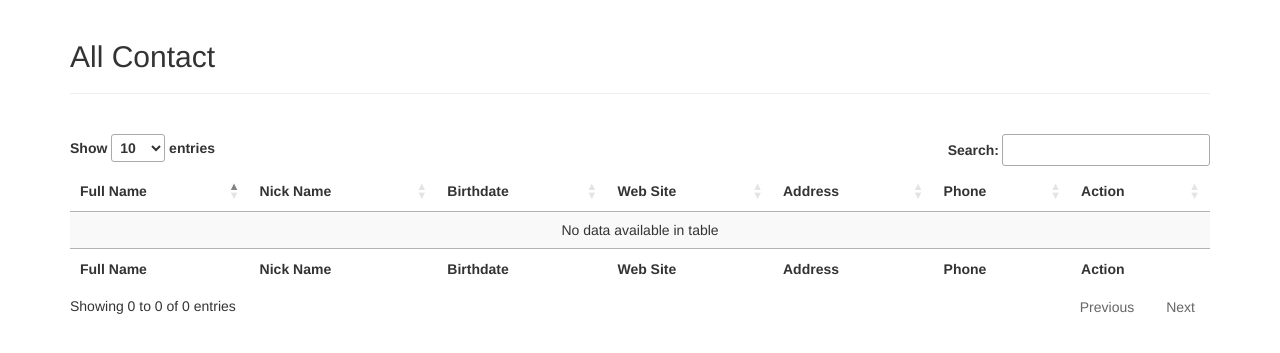
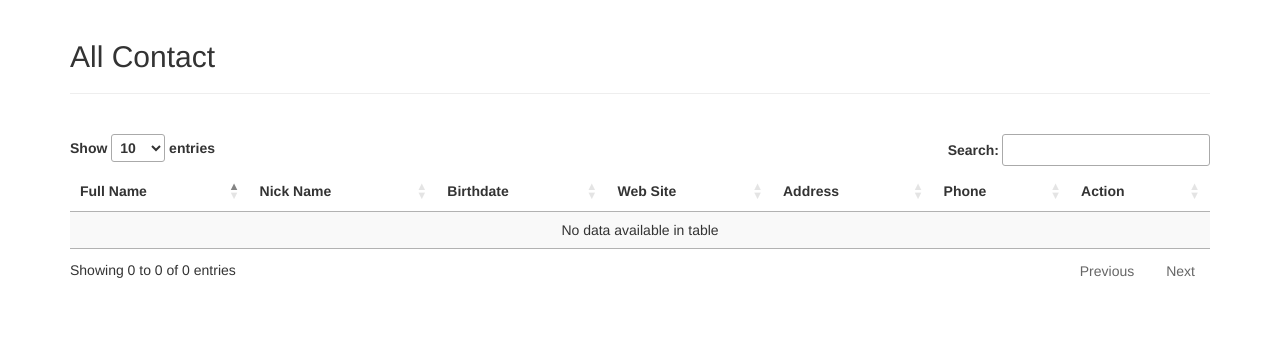
Before and after one commit to ruksana24/Address-Book, a PHP site: page / in a window 1280 px wide. Shown: the part 52-405 px from the top of the page. Run offline with PHP 8.4, Linux system fonts and the light colour scheme; the visitor is signed in with stand-in values (Sample User, id 1); data that the repository does not hold is empty; a stand-in replaces the project's code that opens the database connection; some libraries are stand-ins or nearby versions.

Commit message:
final commit

```diff
--- a/addContact.php
+++ b/addContact.php
@@ -81,7 +81,7 @@
 
     <div class="form-group">
       <div class="col-sm-offset-2 col-sm-10">
-        <button type="submit" class="btn btn-default">Submit</button>
+        <button type="submit" class="btn btn-primary">Submit</button>
       </div>
     </div>
   </form>
--- a/index.php
+++ b/index.php
@@ -6,12 +6,13 @@
 <html>
 <head>
 	<title>All Contact</title>
+
 	<meta charset="utf-8">
 	<meta name="viewport" content="width=device-width, initial-scale=1">
-	<link rel="stylesheet" href="https://maxcdn.bootstrapcdn.com/bootstrap/3.3.7/css/bootstrap.min.css">
+
 	<script src="https://ajax.googleapis.com/ajax/libs/jquery/3.3.1/jquery.min.js"></script>
 	<script src="https://maxcdn.bootstrapcdn.com/bootstrap/3.3.7/js/bootstrap.min.js"></script>
-
+	<link rel="stylesheet" href="https://maxcdn.bootstrapcdn.com/bootstrap/3.3.7/css/bootstrap.min.css">
 	<link rel="stylesheet" type="text/css" href="https://cdn.datatables.net/1.10.16/css/jquery.dataTables.min.css">
 	<script type="text/javascript" src="https://cdn.datatables.net/1.10.16/js/jquery.dataTables.min.js"></script>
 </head>
@@ -49,17 +50,7 @@
 			    <th>Action</th>
             </tr>
         </thead>
-        <tfoot>
-            <tr>
-                <th>Full Name</th>
-			    <th>Nick Name</th>
-			    <th>Birthdate</th>
-			    <th>Web Site</th>
-			    <th>Address</th>
-			    <th>Phone</th>
-			    <th>Action</th>
-            </tr>
-        </tfoot>
+
         <tbody>
 
         <?php
```
